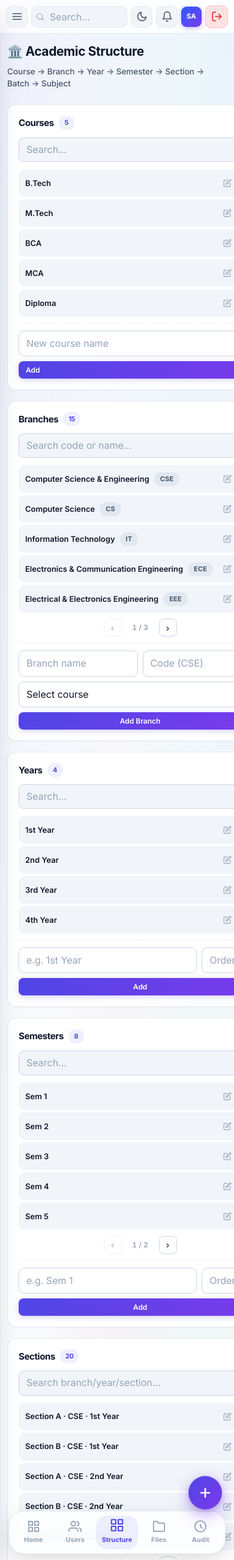
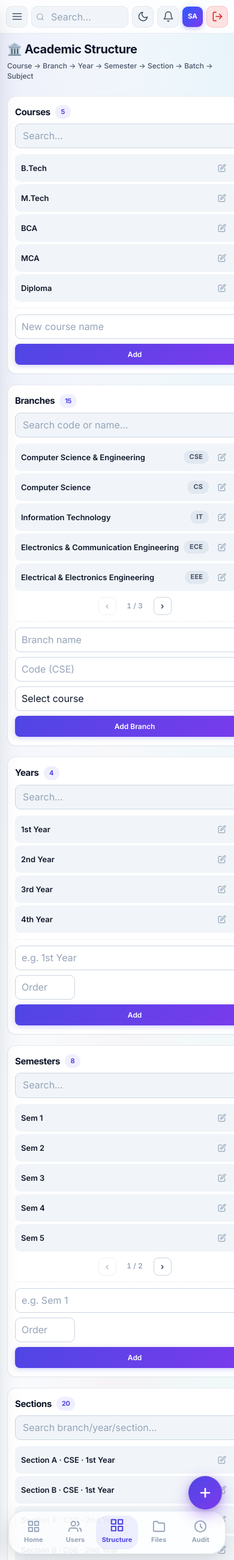
Before and after one commit to Saksham-Dev-001/Campus-Desk, a Flask app: page /admin/structure in a window 390 px wide. Shown: the whole page at 60% size. Run offline with Flask 3, Linux system fonts and the light colour scheme; a user stored in the database is signed in; data comes from the database, SQL or seed files in the repository; data that the repository does not hold is empty; some web fonts are replaced.

Commit message:
fix: mobile UI alignment, topbar overflow, and anti-zoom guard

```diff
--- a/static/css/ux-v3.css
+++ b/static/css/ux-v3.css
@@ -166,12 +166,79 @@ mark { background: var(--warn-soft); color: inherit; border-radius: 3px; padding
     transform: scale(0.86) !important;
   }
 
-  /* Mobile Sign Out button in topbar */
+  /* Mobile Topbar — Precision alignment without horizontal overflow */
+  .topbar {
+    padding: 0 10px !important;
+    gap: 6px !important;
+    height: 56px !important;
+    width: 100% !important;
+    max-width: 100vw !important;
+    overflow: hidden !important;
+    box-sizing: border-box !important;
+  }
+  .topbar .spacer {
+    display: none !important;
+  }
+  .topbar .create-btn {
+    display: none !important; /* Mobile FAB handles creation */
+  }
+  .topbar .search {
+    flex: 1 1 0 !important;
+    min-width: 0 !important;
+    max-width: none !important;
+  }
+  .topbar .search input {
+    height: 36px !important;
+    padding: 6px 10px 6px 32px !important;
+    font-size: 16px !important;
+    border-radius: 10px !important;
+    width: 100% !important;
+    min-width: 0 !important;
+    box-sizing: border-box !important;
+  }
+  .topbar .search svg {
+    left: 8px !important;
+    width: 14px !important;
+    height: 14px !important;
+  }
+  .topbar .search .kbd-hint {
+    display: none !important;
+  }
+  .menu-btn {
+    width: 36px !important;
+    height: 36px !important;
+    border-radius: 10px !important;
+    flex-shrink: 0 !important;
+    display: grid !important;
+    place-items: center !important;
+  }
+  .icon-btn {
+    width: 36px !important;
+    height: 36px !important;
+    border-radius: 10px !important;
+    flex-shrink: 0 !important;
+  }
+  .user-chip {
+    padding: 0 !important;
+    background: transparent !important;
+    border: none !important;
+    gap: 0 !important;
+    flex-shrink: 0 !important;
+  }
+  .user-chip .avatar {
+    width: 34px !important;
+    height: 34px !important;
+    border-radius: 9px !important;
+    font-size: 11.5px !important;
+  }
+  .user-meta, .signout-btn {
+    display: none !important;
+  }
   .mobile-signout-btn {
     display: grid !important;
     place-items: center !important;
-    width: 38px !important;
-    height: 38px !important;
+    width: 36px !important;
+    height: 36px !important;
     border-radius: 10px !important;
     color: var(--danger) !important;
     background: var(--danger-soft) !important;
@@ -325,4 +392,92 @@ mark { background: var(--warn-soft); color: inherit; border-radius: 3px; padding
     font-size: 15px !important;
     border-radius: 12px !important;
   }
+
+  /* Academic Structure mobile alignment & padding */
+  .page-head h1 {
+    font-size: 20px !important;
+    line-height: 1.25 !important;
+    word-break: break-word !important;
+  }
+  .page-head .sub {
+    font-size: 12px !important;
+    line-height: 1.45 !important;
+    word-break: break-word !important;
+  }
+  .as-card {
+    padding: 14px 12px !important;
+    border-radius: 14px !important;
+    width: 100% !important;
+    box-sizing: border-box !important;
+  }
+  .as-card .card-head {
+    gap: 8px !important;
+    margin-bottom: 10px !important;
+  }
+  .as-card .card-head h2 {
+    font-size: 15px !important;
+  }
+  .as-search {
+    flex: 1 1 100% !important;
+    order: 3 !important;
+    width: 100% !important;
+  }
+  .as-search input {
+    font-size: 16px !important;
+    padding: 8px 12px !important;
+    width: 100% !important;
+    box-sizing: border-box !important;
+  }
+  .as-list {
+    width: 100% !important;
+    min-height: auto !important;
+  }
+  .as-item {
+    padding: 9px 10px !important;
+    gap: 8px !important;
+    width: 100% !important;
+    box-sizing: border-box !important;
+    min-width: 0 !important;
+  }
+  .as-item .as-name {
+    font-size: 13px !important;
+    min-width: 0 !important;
+    flex: 1 !important;
+  }
+  .as-item-actions {
+    flex-shrink: 0 !important;
+    gap: 2px !important;
+  }
+  .as-btn-icon {
+    width: 28px !important;
+    height: 28px !important;
+  }
+  .as-form {
+    width: 100% !important;
+    padding-top: 10px !important;
+    box-sizing: border-box !important;
+  }
+  .as-form input[type=text],
+  .as-form input[type=number],
+  .as-form select {
+    font-size: 16px !important;
+    padding: 8px 10px !important;
+    width: 100% !important;
+    box-sizing: border-box !important;
+  }
+  .as-form .btn {
+    width: 100% !important;
+    justify-content: center !important;
+    padding: 9px 12px !important;
+  }
+  .as-form-row {
+    flex-direction: column !important;
+    align-items: stretch !important;
+    gap: 8px !important;
+  }
+  .as-form-row input[type=text],
+  .as-form-row select {
+    width: 100% !important;
+    flex: 1 1 auto !important;
+  }
 }
```
